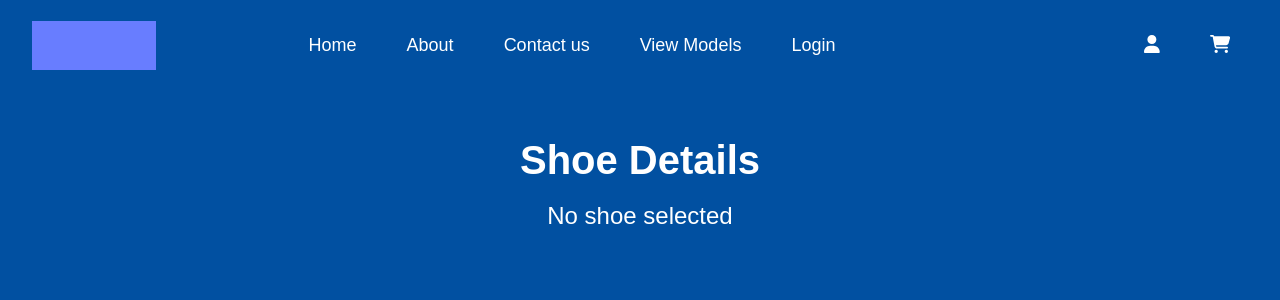
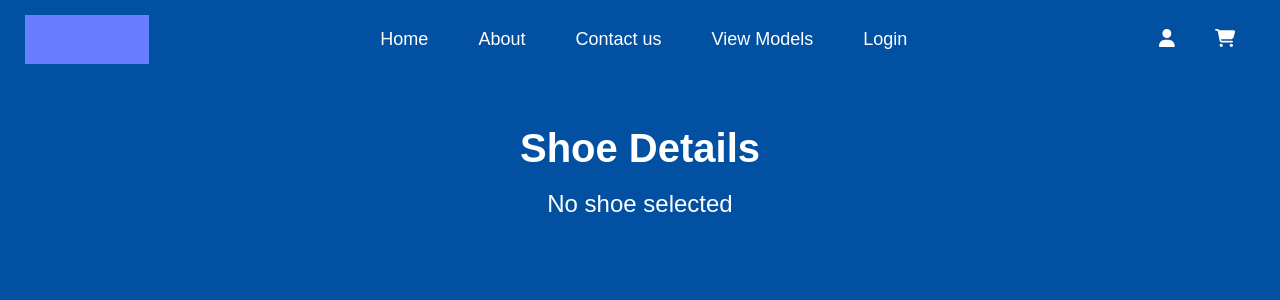
Before and after one commit to AliNiakan/shoe-shop, a React (Create React App) app: page /shoe in a window 1280 px wide. Shown: the top 300 px of the page. Built offline with nearby package versions, Linux system fonts and the light colour scheme; grey boxes are pictures that could not be loaded.

Commit message:
fix: responsive style

```diff
--- a/src/components/Home/BuyButton.css
+++ b/src/components/Home/BuyButton.css
@@ -7,6 +7,8 @@
     transform: translateX(-50%);
     display: flex;
     justify-content: center;
+    z-index: 1000;
+
 }
 
 .buy-button {
@@ -28,3 +30,22 @@
     border-color: #00aaff;
     box-shadow: 0 4px 6px rgba(0, 170, 255, 0.3);
 }
+@media (max-width: 768px) {
+    .buy-button {
+        padding: 10px 20px;
+        font-size: 16px;
+        border-radius: 20px;
+    }
+
+    .buy-button-container {
+        bottom: 10px;
+    }
+}
+
+@media (max-width: 480px) {
+    .buy-button {
+        padding: 8px 16px;
+        font-size: 14px;
+        border-radius: 18px;
+    }
+}
--- a/src/components/Home/Header.css
+++ b/src/components/Home/Header.css
@@ -1,30 +1,58 @@
 .header {
     display: flex;
     align-items: center;
-    justify-content: center;
-    padding: 25px 25px;
+    justify-content: space-between;
+    padding: 15px 25px;
     position: relative;
+    z-index: 1000;
 }
 
 .header-logo {
-    margin: 12px;
     height: 48.75px;
     width: 123.6px;
     filter: invert(100%) sepia(16%) saturate(7463%) hue-rotate(222deg) brightness(119%) contrast(115%);
-    position: absolute;
-    left: 20px;
 }
 
-.header-center {
-    flex: 1;
+.nav-links {
     display: flex;
-    justify-content: center;
-}
-.header-panel {
-    justify-content: right;
+    list-style: none;
+    padding: 0;
+    margin: 0;
 }
 
-.header-center ul,.header-panel ul {
+.nav-links li {
+    margin: 0 15px;
+    padding: 10px;
+    cursor: pointer;
+    font-family: 'Arial', sans-serif;
+    font-size: 18px;
+    transition: color 0.3s ease;
+    color: white;
+}
+
+.nav-links li:hover {
+    color: #00aaff;
+}
+
+.burger {
+    display: none;
+    flex-direction: column;
+    cursor: pointer;
+}
+
+.burger div {
+    width: 25px;
+    height: 3px;
+    background-color: white;
+    margin: 4px;
+    transition: 0.3s;
+}
+
+.header-panel {
+    display: flex;
+}
+
+.header-panel ul {
     display: flex;
     color: white;
     list-style: none;
@@ -32,9 +60,8 @@
     margin: 0;
 }
 
-.header-center ul li, .header-panel ul li {
-    margin: 0 15px;
-    position: relative;
+.header-panel ul li {
+    margin: 0 10px;
     padding: 10px;
     cursor: pointer;
     font-family: 'Arial', sans-serif;
@@ -42,28 +69,29 @@
     transition: color 0.3s ease;
 }
 
-.header-center ul li:hover,.header-panel ul li:hover {
+.header-panel ul li:hover {
     color: #00aaff;
 }
 
-.header-center ul li::after,.header-panel ul li::after {
-    content: '';
+@media (max-width: 768px) {
+    .header{
+        background-color: #333;
+    }
+    .nav-links {
+        display: none;
+        flex-direction: column;
+        width: 100%;
         position: absolute;
-    bottom: -5px;
+        background-color: #333;
+        top: 70px;
         left: 0;
-    width: 100%;
-    height: 2px;
-    background-color: #00aaff;
-    transform: scaleX(0);
-    transition: transform 0.3s ease;
     }
 
-.header-center ul li:hover::after,.header-panel ul li:hover::after {
-    transform: scaleX(1);
+    .nav-links.active {
+        display: flex;
     }
 
-
-.header-panel{
+    .burger {
         display: flex;
-    justify-content: center;
     }
+}
--- a/src/components/Home/Header.tsx
+++ b/src/components/Home/Header.tsx
@@ -1,37 +1,44 @@
-import React from 'react'
-import './Header.css'
-import { FontAwesomeIcon } from '@fortawesome/react-fontawesome'
-import { faUser, faShoppingCart } from '@fortawesome/free-solid-svg-icons'
-import { useNavigate } from 'react-router-dom'
+import React, { useState } from 'react';
+import './Header.css';
+import { FontAwesomeIcon } from '@fortawesome/react-fontawesome';
+import { faUser, faShoppingCart } from '@fortawesome/free-solid-svg-icons';
+import { useNavigate } from 'react-router-dom';
 
 const Header: React.FC = () => {
+  const [isMenuOpen, setIsMenuOpen] = useState(false);
   const navigate = useNavigate();
 
   const handleHomeClick = () => {
     navigate('/');
-  }
+    setIsMenuOpen(false);
+  };
   const handleCartClick = () => {
     navigate('/cart');
-  }
+    setIsMenuOpen(false);
+  };
   const handleViewModelsClick = () => {
-    navigate('/models')
-  }
+    navigate('/models');
+    setIsMenuOpen(false);
+  };
   const handleLoginClick = () => {
-    navigate('/login')
-  }
+    navigate('/login');
+    setIsMenuOpen(false);
+  };
   const handleUserSettingClick = () => {
-    navigate('/user-setting')
-  }
+    navigate('/user-setting');
+    setIsMenuOpen(false);
+  };
 
-
+  const toggleMenu = () => {
+    setIsMenuOpen(!isMenuOpen);
+  };
 
   return (
     <div className='header'>
-      <img className='header-logo'
+      <img onClick={handleHomeClick} className='header-logo'
         src='https://i.pinimg.com/originals/20/60/2d/20602d43cc993811e5a6bd1886af4f33.png' alt='Logo' />
-
       <div className='header-center'>
-        <ul>
+        <ul className={`nav-links ${isMenuOpen ? 'active' : ''}`}>
           <li onClick={handleHomeClick}>Home</li>
           <li>About</li>
           <li>Contact us</li>
@@ -50,8 +57,14 @@ const Header: React.FC = () => {
           </li>
         </ul>
       </div>
+
+      <div className='burger' onClick={toggleMenu}>
+        <div></div>
+        <div></div>
+        <div></div>
+      </div>
     </div>
-  )
+  );
 }
 
 export default Header;
--- a/src/components/Home/MainLogo.css
+++ b/src/components/Home/MainLogo.css
@@ -1,10 +1,12 @@
 @import url('https://fonts.googleapis.com/css?family=Anton');
+
 .main-logo {
     display: flex;
     align-items: center;
     justify-content: center;
     text-shadow: 2px 2px 500px rgba(255, 255, 255, 0.548);
     margin-top: 50px;
+    z-index: 0;
 }
 
 .main-logo-text {
@@ -15,3 +17,11 @@
     user-select: none;
     transform: scale(1.5);
 }
+
+@media (max-width: 768px) {
+    .main-logo-text {
+        font-size: 5rem;
+        letter-spacing: 0;
+
+    }
+}
--- a/src/components/Home/ShoeImage.css
+++ b/src/components/Home/ShoeImage.css
@@ -1,9 +1,9 @@
-
 @keyframes slideInFromRight {
     0% {
         transform: translate(100vw, -50%);
         opacity: 0;
     }
+
     100% {
         transform: translate(-50%, -50%);
         opacity: 1;
@@ -15,7 +15,7 @@
     top: 50%;
     left: 50%;
     transform: translate(-50%, -50%);
-    z-index: 1000;
+    z-index: 0;
     padding: 20px;
 }
 
@@ -24,9 +24,38 @@
 }
 
 .shoe-image {
-    max-width: 100%;
-    height: auto;
+    max-width: 90vw;
+    max-height: 90vh;
     display: block;
     margin: 0 auto;
     transform: rotate(20deg);
 }
+
+@media (max-width: 768px) {
+    .shoe-image {
+        max-width: 50vw;
+        max-height: 50vh;
+        margin-bottom: 100px;
+        transform: rotate(15deg);
+    }
+}
+
+@media (max-width: 480px) {
+    .shoe-image {
+        max-width: 70vw;
+        max-height: 70vh;
+        transform: rotate(10deg);
+    }
+}
+
+@media (max-width: 320px) {
+    .shoe-image-container {
+        padding: 10px;
+    }
+
+    .shoe-image {
+        max-width: 60vw;
+        max-height: 60vh;
+        transform: rotate(5deg);
+    }
+}
--- a/src/components/Home/ShoeSelector.css
+++ b/src/components/Home/ShoeSelector.css
@@ -1,5 +1,7 @@
 .color-circle-container {
     display: flex;
+    flex-wrap: wrap;
+    padding: 10px;
 }
 
 .color-circle {
@@ -17,3 +19,16 @@
     transform: scale(1.2);
     box-shadow: 0 4px 8px rgba(0, 0, 0, 0.3);
 }
+
+
+@media (max-width: 768px) {
+    .color-circle-container{
+    margin-bottom: 50px;
+    }
+    .color-circle {
+        width: 25px;
+        height: 25px;
+        padding: 14px;
+        margin: 5px;
+    }
+}
--- a/src/components/Home/SizeSelector.css
+++ b/src/components/Home/SizeSelector.css
@@ -1,6 +1,7 @@
 .size-selector {
     display: flex;
     flex-wrap: wrap;
+    padding: 10px;
     border-radius: 10px;
 }
 
@@ -37,3 +38,15 @@
     margin: 0;
     padding: 5px 0;
 }
+
+@media (max-width: 768px) {
+    .size-option {
+        width: 40px;
+        height: 40px;
+        margin: 5px;
+    }
+
+    .size-selector p {
+        font-size: 14px;
+    }
+}
```
Lines whose indentation alone changed are shown as unchanged.
